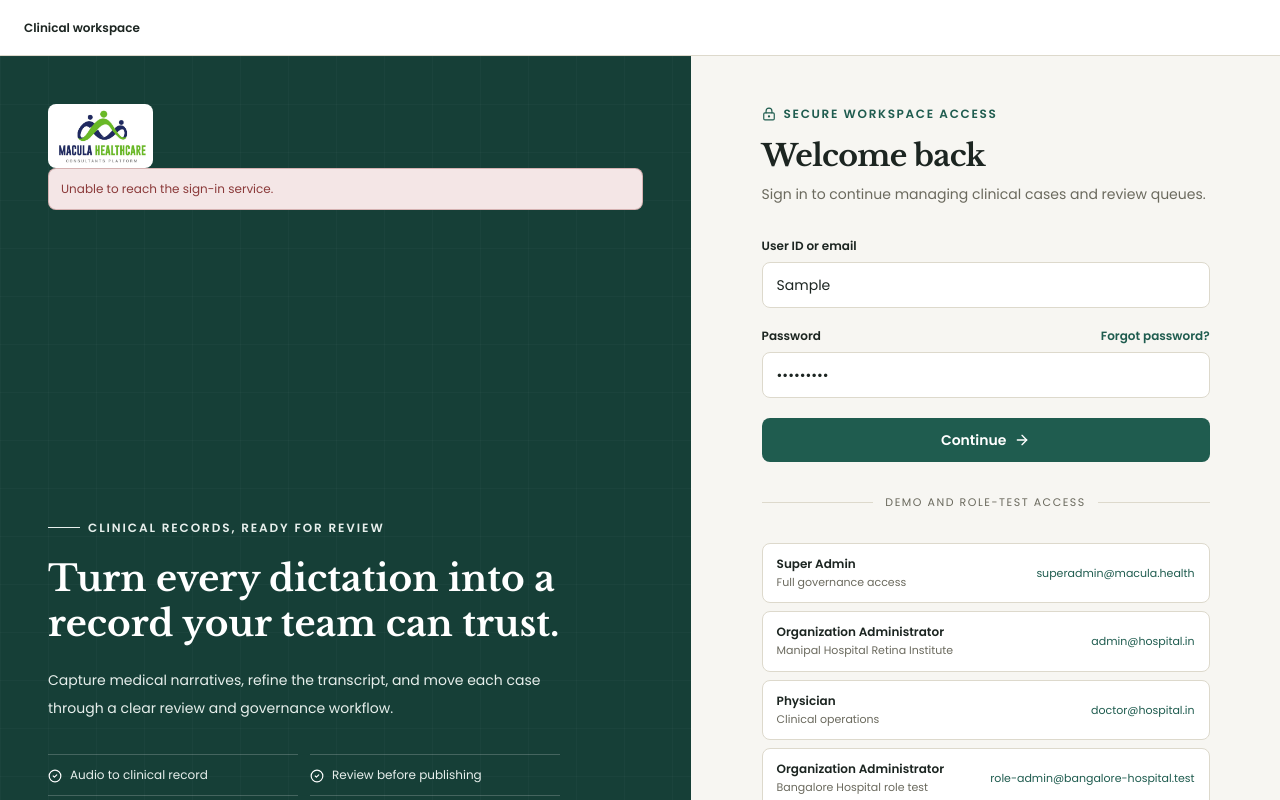
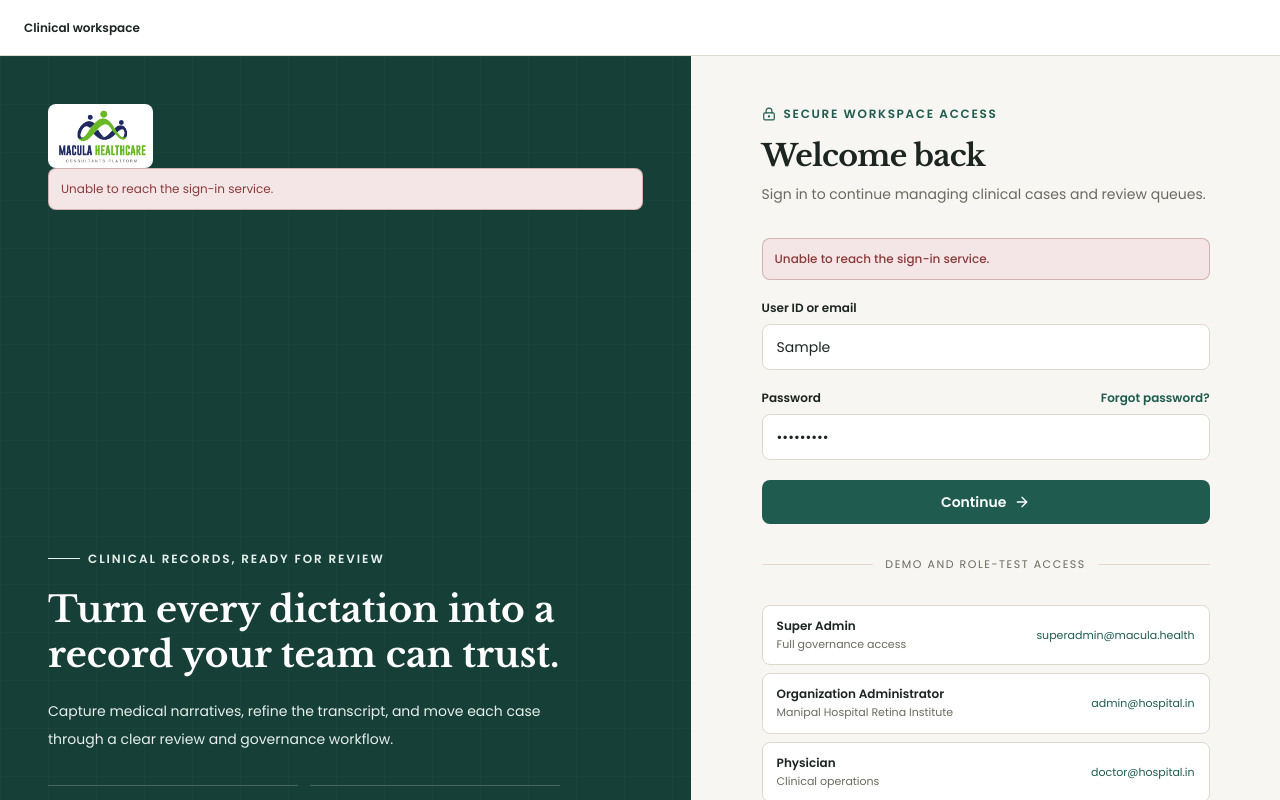
Before and after one commit to arunkarthikgs/accumedia, a Next.js app: page /login in a window 1280 px wide. Both pictures are taken after typing "Sample", "Sample123" into the empty fields and a click on the button "Continue". Shown: the top 800 px of the page. Built offline with nearby package versions, Linux system fonts and the light colour scheme; no server answers.

Commit message:
Show login errors beside form

```diff
--- a/app/login/page.tsx
+++ b/app/login/page.tsx
@@ -108,6 +108,11 @@ export default function LoginPage() {
           </div>
 
           <form onSubmit={continueToWorkspace} className="space-y-5">
+            {error && (
+              <div role="alert" className="rounded-lg border border-brick/30 bg-brick-tint p-3 text-xs font-medium text-brick">
+                {error}
+              </div>
+            )}
             <label className="block">
               <span className="mb-2 block text-xs font-semibold text-ink">User ID or email</span>
               <input
```
